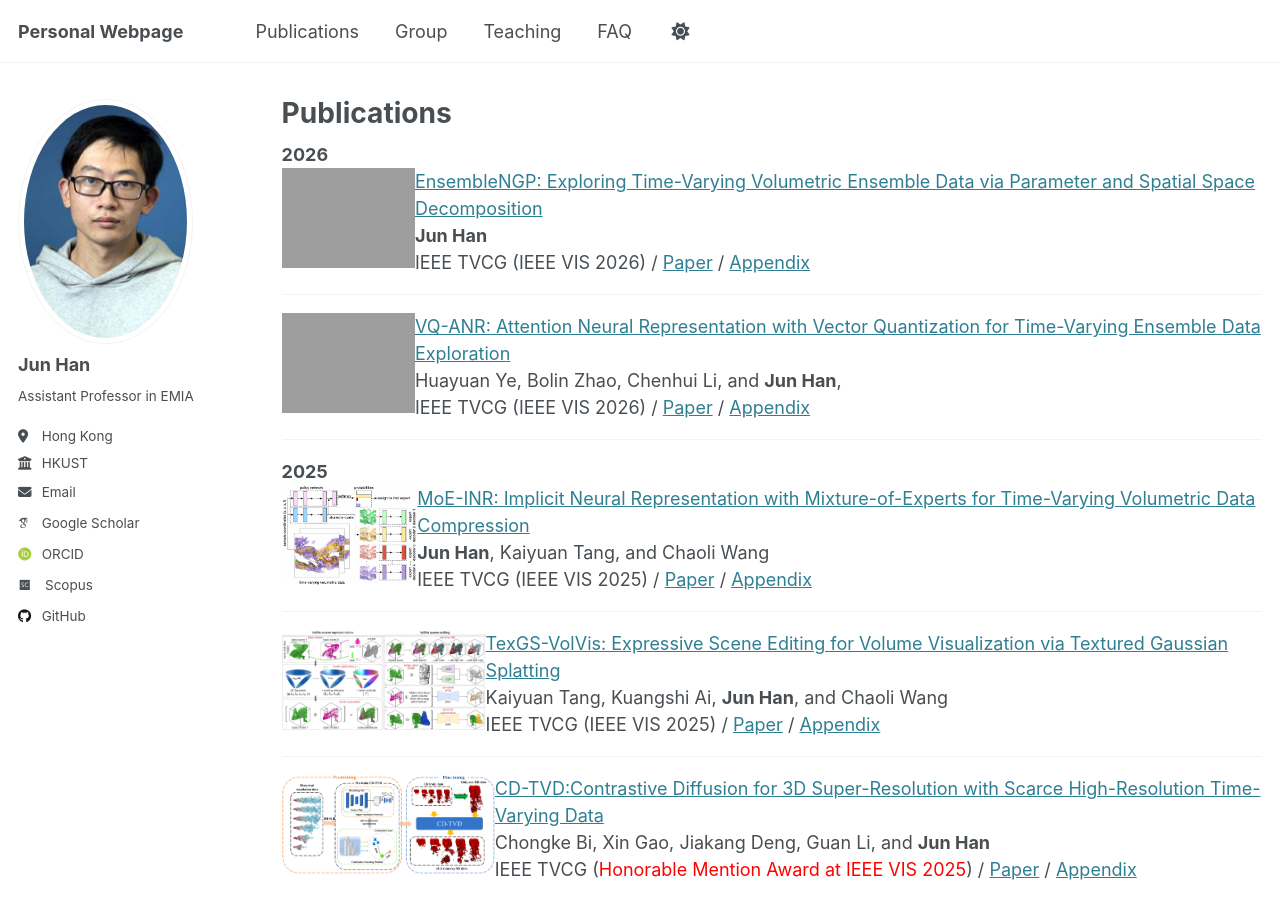
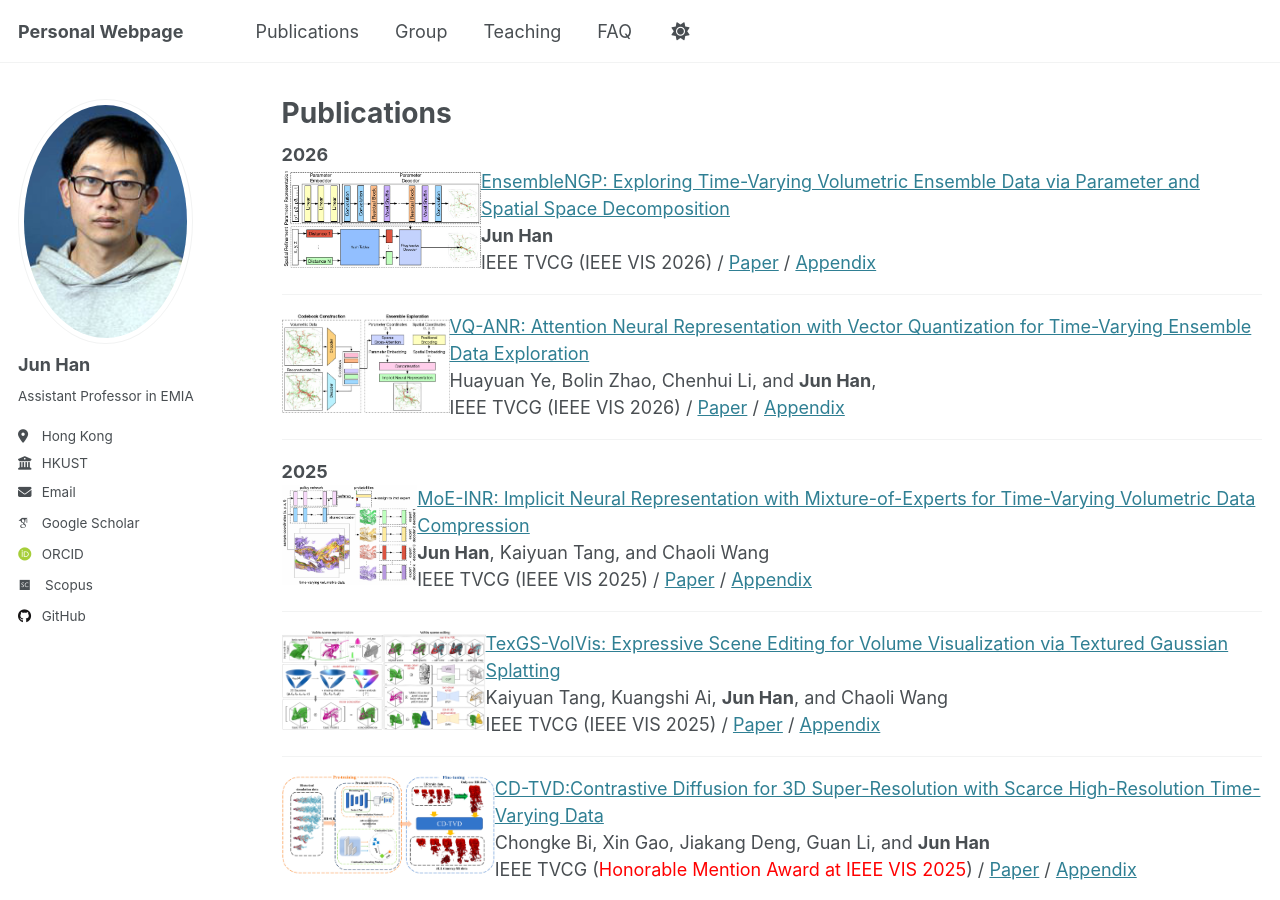
Before and after one commit to stevenhan1991/stevenhan1991.github.io, a Jekyll site: the page built from _pages/publications.md, in a window 1280 px wide and 900 px high. Built offline with Jekyll 4.4.1, drawn with Linux system fonts in a browser that asks for light colours; some web fonts are replaced.

Commit message:
Update publications.md

```diff
--- a/_pages/publications.md
+++ b/_pages/publications.md
@@ -11,7 +11,7 @@ redirect_from:
 <div class="Publications">
 
 <b> 2026 </b>
-<div class="img"><img class="img_responsive" src="http://stevenhan1991.github.io/assets/img/publications/EnsembleNGP.pdf" style="border:1px solid black width:200px;height:100px;" alt="spotlight_dl4scivis" align="left">
+<div class="img"><img class="img_responsive" src="http://stevenhan1991.github.io/assets/img/publications/EnsembleNGP.jpg" style="border:1px solid black width:200px;height:100px;" alt="spotlight_dl4scivis" align="left">
 </div>
   <div class="text">
     <div class="title"><a name="Study" href="http://stevenhan1991.github.io/assets/pdf/EnsembleNGP.pdf">EnsembleNGP: Exploring Time-Varying Volumetric Ensemble Data via Parameter and Spatial Space Decomposition</a>
@@ -28,7 +28,7 @@ redirect_from:
 
 <hr>
 
-<div class="img"><img class="img_responsive" src="http://stevenhan1991.github.io/assets/img/publications/VQANR.pdf" style="border:1px solid black width:200px;height:100px;" alt="spotlight_dl4scivis" align="left">
+<div class="img"><img class="img_responsive" src="http://stevenhan1991.github.io/assets/img/publications/VQANR.jpg" style="border:1px solid black width:200px;height:100px;" alt="spotlight_dl4scivis" align="left">
 </div>
   <div class="text">
     <div class="title"><a name="Study" href="http://stevenhan1991.github.io/assets/pdf/VQANR.pdf">VQ-ANR: Attention Neural Representation with Vector Quantization
```
